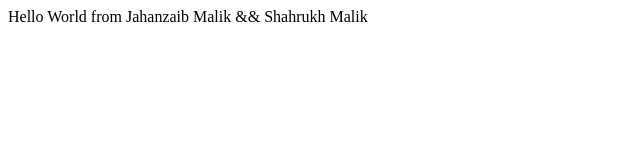
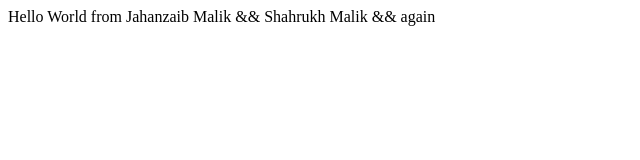
Before and after one commit to jahanzaibmalik/bootcamp2020, a plain HTML site: page index.html in a window 1280 px wide. Shown: the full height of the page, 0-640 px from the left. Drawn offline with Linux system fonts and the light colour scheme.

Commit message:
Update index.html again

```diff
--- a/index.html
+++ b/index.html
@@ -7,7 +7,7 @@
 </head>
 <body>
     <div>
-        Hello World from Jahanzaib Malik && Shahrukh Malik
+        Hello World from Jahanzaib Malik && Shahrukh Malik && again
     </div>
 </body>
 </html>
```
